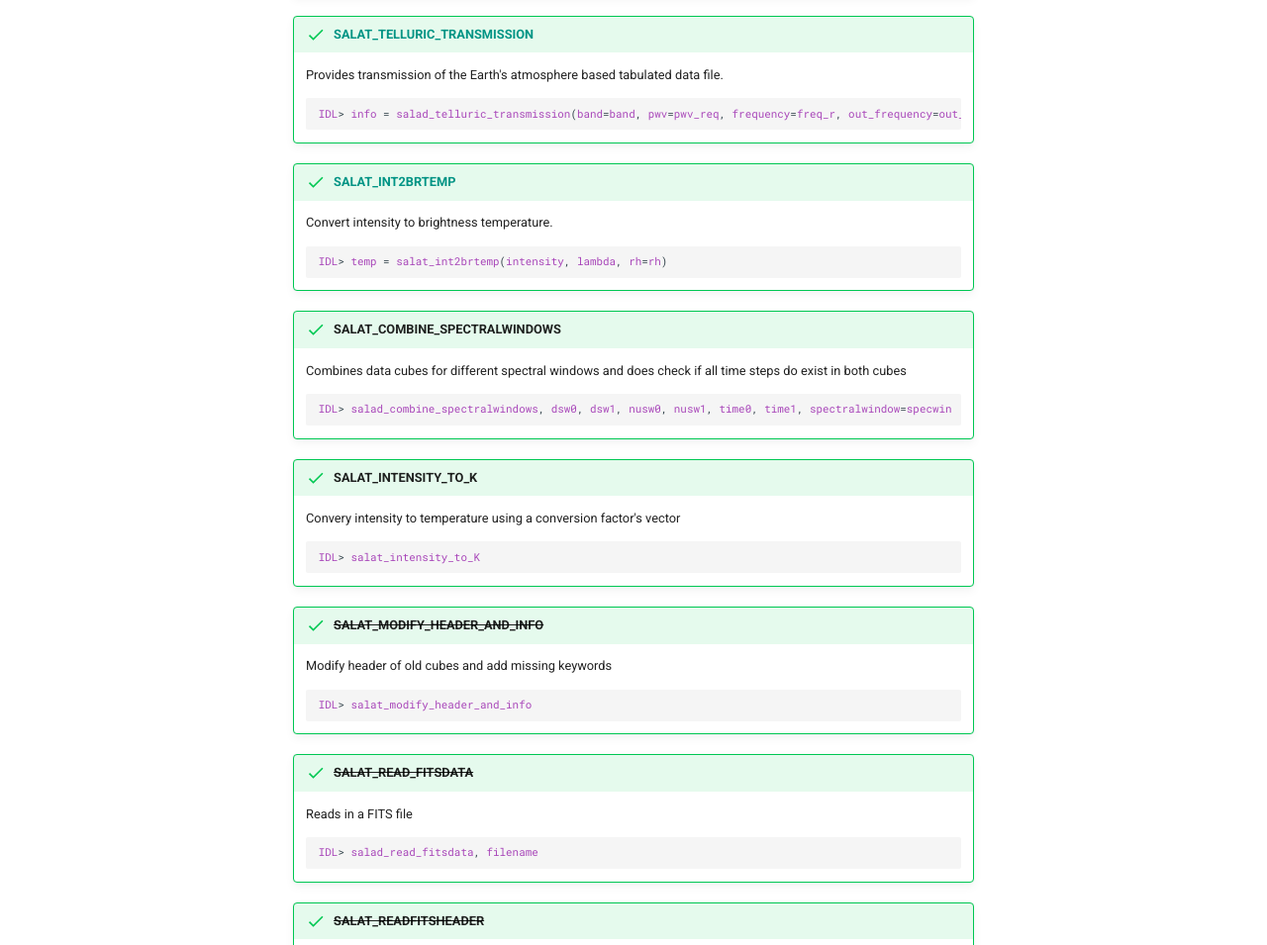
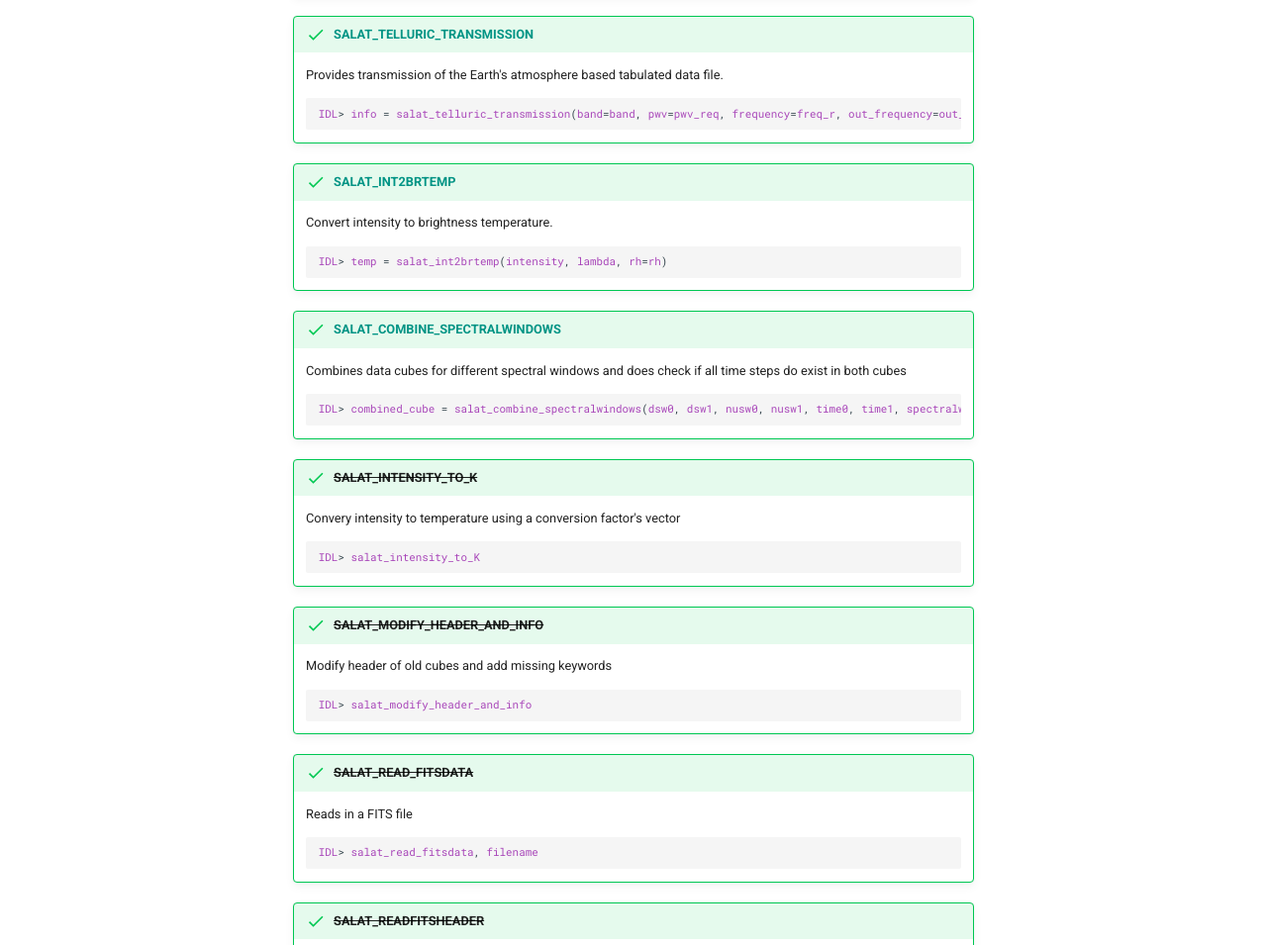
Before and after one commit to SolarAlma/SALAT, an MkDocs documentation site: the page built from docs/idl.md, in a window 1280 px wide and 1400 px high, scrolled down 1021 px. Shown: the part 270-1225 px from the top of the window at 99% size. Built offline with MkDocs 1.6.1 and Material for MkDocs 9.7.7, drawn with Linux system fonts in a browser that asks for light colours; comment, search, counter and statistics services are not loaded.

Commit message:
documentation update
documentation update

````diff
--- a/docs/idl.md
+++ b/docs/idl.md
@@ -40,10 +40,10 @@
 	IDL> new_cube = salat_fillgaps(cube, cadence, time)
 	```
 
-!!! success "[SALAT_TELLURIC_TRANSMISSION](idl/salad_telluric_transmission.md)"
+!!! success "[SALAT_TELLURIC_TRANSMISSION](idl/salat_telluric_transmission.md)"
 	Provides transmission of the Earth's atmosphere based tabulated data file.
 	```webidl
-	IDL> info = salad_telluric_transmission(band=band, pwv=pwv_req, frequency=freq_r, out_frequency=out_freq, out_pwv=out_pwv)
+	IDL> info = salat_telluric_transmission(band=band, pwv=pwv_req, frequency=freq_r, out_frequency=out_freq, out_pwv=out_pwv)
 	```
 
 !!! success "[SALAT_INT2BRTEMP](idl/salat_int2brtemp.md)"
@@ -52,13 +52,13 @@
 	IDL> temp = salat_int2brtemp(intensity, lambda, rh=rh)
 	```
 
-!!! success "SALAT_COMBINE_SPECTRALWINDOWS"
+!!! success "[SALAT_COMBINE_SPECTRALWINDOWS](idl/salat_combine_spectralwindows.md)"
 	Combines data cubes for different spectral windows and does check if all time steps do exist in both cubes
 	```webidl
-	IDL> salad_combine_spectralwindows, dsw0, dsw1, nusw0, nusw1, time0, time1, spectralwindow=specwin
+	IDL> combined_cube = salat_combine_spectralwindows(dsw0, dsw1, nusw0, nusw1, time0, time1, spectralwindow=specwin)
 	```
 
-!!! success "SALAT_INTENSITY_TO_K"
+!!! success "~~SALAT_INTENSITY_TO_K~~"
 	Convery intensity to temperature using a conversion factor's vector
 	```webidl
 	IDL> salat_intensity_to_K
@@ -73,7 +73,7 @@
 !!! success "~~SALAT_READ_FITSDATA~~"
 	Reads in a FITS file
 	```webidl
-	IDL> salad_read_fitsdata, filename
+	IDL> salat_read_fitsdata, filename
 	```
 
 !!! success "~~SALAT_READFITSHEADER~~"
````
Also changed, not shown: IDL/README.md (+3 -3 lines), docs/idl/salat_alma_intensity_to_K.md (added, +24 -0 lines), docs/idl/salat_combine_spectralwindows.md (added, +24 -0 lines), docs/idl/salat_telluric_transmission.md (renamed from docs/idl/salad_telluric_transmission.md, +4 -4 lines), 7 other files.
